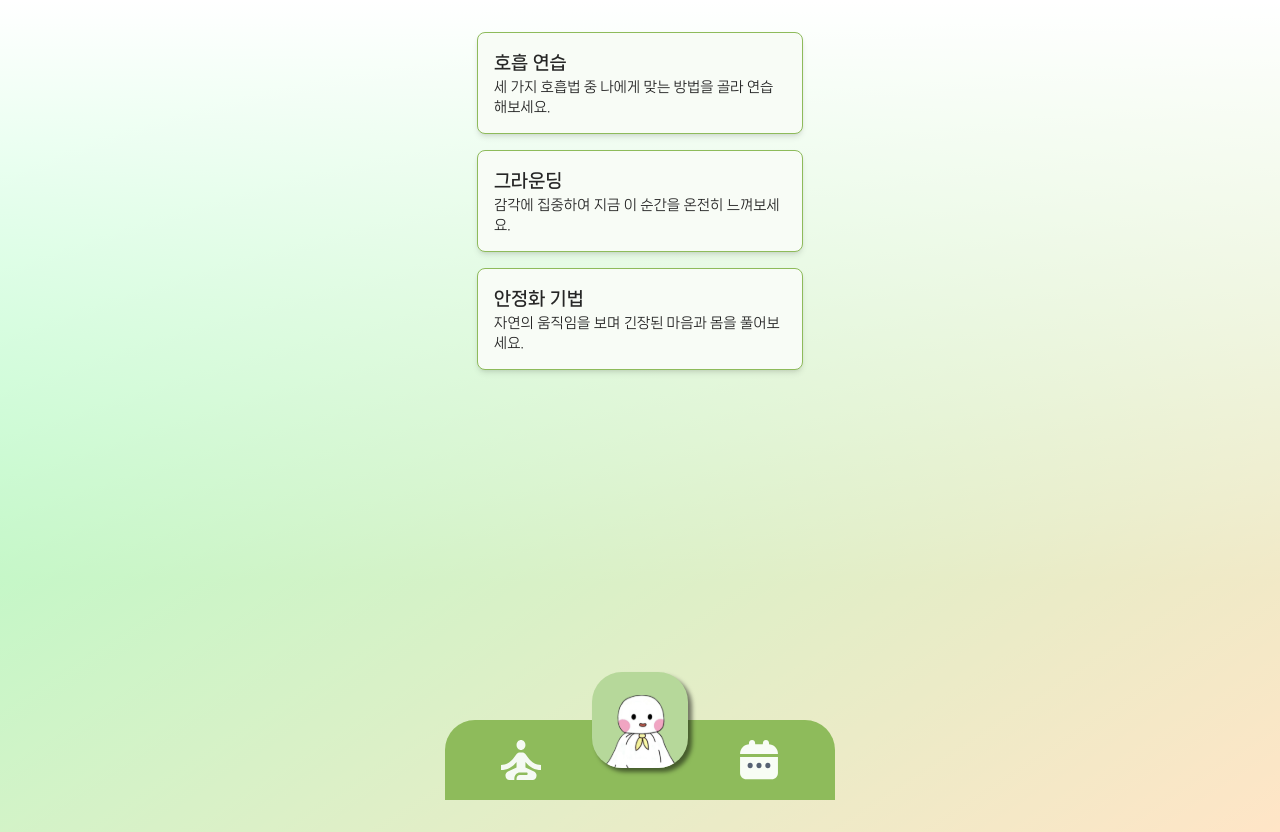
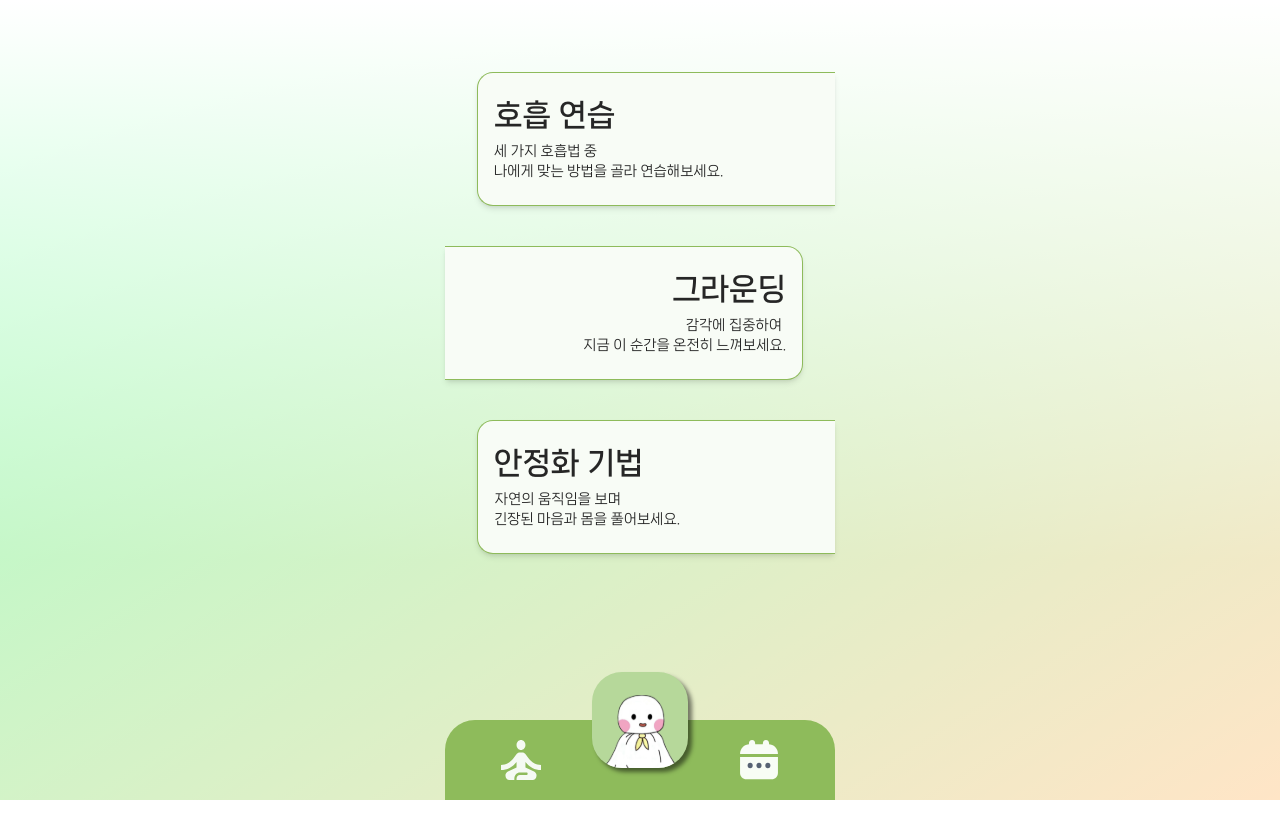
Before and after one commit to seomsoo/ddasoom, a Next.js app in the folder Frontend/: page /training in a window 1280 px wide. After the commit the page ends 800 px from the top, so only its background shows below. Built offline with nearby package versions, Linux system fonts and the light colour scheme.

Commit message:
[DESIGN] #11 일상 탭 디자인

```diff
--- a/Frontend/src/app/training/page.tsx
+++ b/Frontend/src/app/training/page.tsx
@@ -4,25 +4,34 @@ import Navbar from '@/components/Navbar';
 
 export default function Training() {
   return (
-    <div className="flex flex-col items-center min-h-screen p-4">
-      <div className="flex bg-main4 border border-main1 shadow-md rounded-lg w-full max-w-md p-4 mb-4">
-        <div>
-          <h2 className="text-lg font-nanumBold">호흡 연습</h2>
-          <p className="text-sm">세 가지 호흡법 중 나에게 맞는 방법을 골라 연습해보세요.</p>
+    <div className="flex flex-col items-center gap-6 mt-14 max-h-screen  ">
+      <div className="flex ml-8 bg-main4 border border-r-0 border-main1 shadow-md rounded-l-2xl w-full max-w-md p-4 py-6 mb-4 ">
+        <div className="flex flex-col gap-2">
+          <h2 className="text-3xl font-nanumBold">호흡 연습</h2>
+          <p className="text-sm">
+            세 가지 호흡법 중 <br />
+            나에게 맞는 방법을 골라 연습해보세요.
+          </p>
         </div>
       </div>
 
-      <div className="flex items-start border border-main1 bg-main4 shadow-md rounded-lg w-full max-w-md p-4 mb-4">
-        <div>
-          <h2 className="text-lg font-nanumBold">그라운딩</h2>
-          <p className="text-sm ">감각에 집중하여 지금 이 순간을 온전히 느껴보세요.</p>
+      <div className="flex mr-8 items-start border-l-0 bg-main4 border border-main1 shadow-md rounded-r-2xl w-full max-w-md p-4 py-6 mb-4">
+        <div className="flex flex-col gap-2 text-right flex-grow">
+          <h2 className="text-3xl font-nanumBold">그라운딩</h2>
+          <div className="text-sm">
+            <p className="mr-1">감각에 집중하여</p>
+            <p> 지금 이 순간을 온전히 느껴보세요.</p>
+          </div>
         </div>
       </div>
 
-      <div className="flex items-start border border-main1 bg-main4 shadow-md rounded-lg w-full max-w-md p-4 mb-16">
-        <div>
-          <h2 className="text-lg font-nanumBold">안정화 기법</h2>
-          <p className="text-sm">자연의 움직임을 보며 긴장된 마음과 몸을 풀어보세요.</p>
+      <div className=" flex ml-8 border-r-0 bg-main4 border border-main1 shadow-md rounded-l-2xl w-full max-w-md p-4 py-6 mb-16">
+        <div className="flex flex-col gap-2">
+          <h2 className="text-3xl font-nanumBold">안정화 기법</h2>
+          <div className="text-sm">
+            <p className="ml-[0.8px]">자연의 움직임을 보며</p>
+            <p>긴장된 마음과 몸을 풀어보세요.</p>
+          </div>
         </div>
       </div>
 
```
